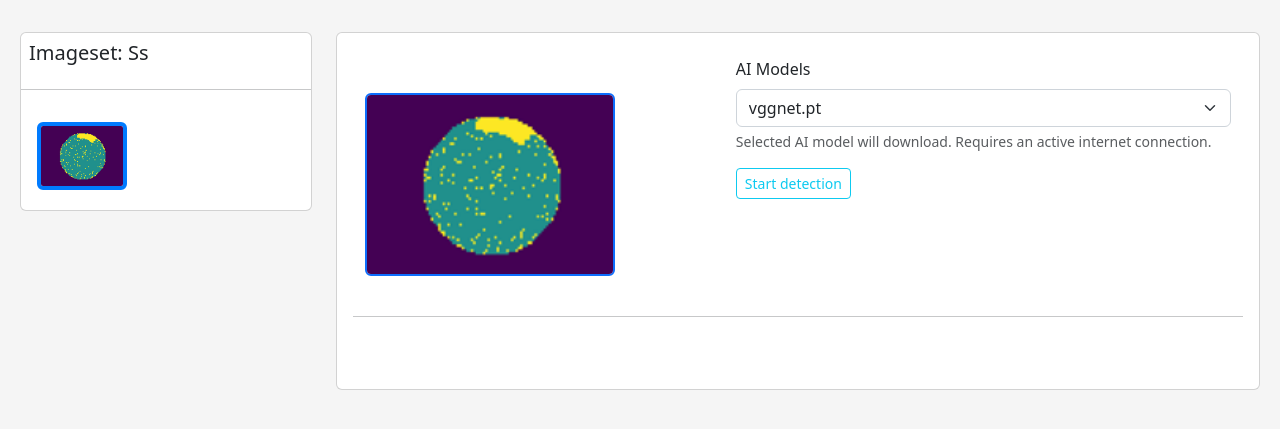
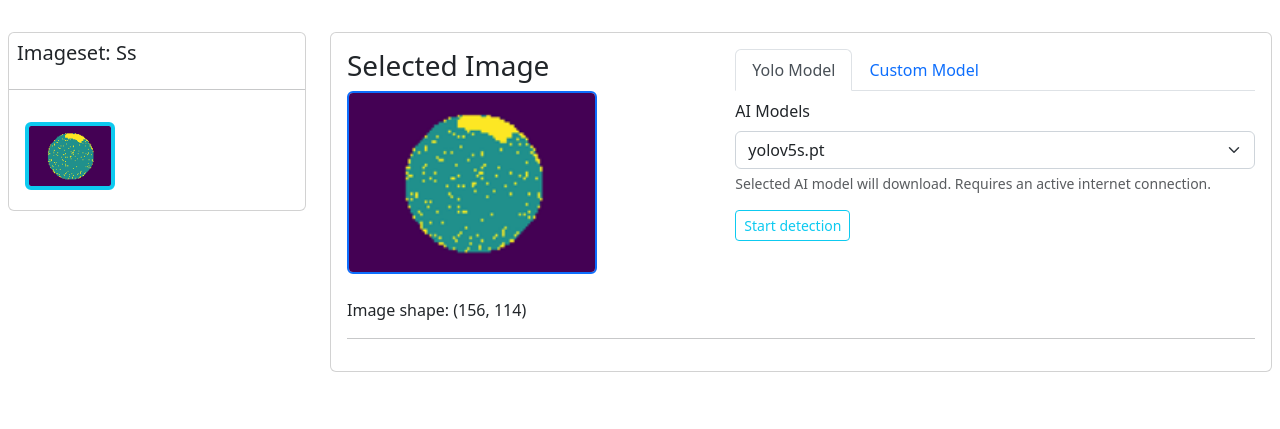
Before and after one commit to SeongJae999/semi-conductor_anomaly_detection, a Django app: page /detectobj/1/selected_image/ in a window 1280 px wide. Shown: the part 56-485 px from the top of the page. Run offline with Django 5.2, Linux system fonts and the light colour scheme; a user stored in the database is signed in; data comes from the database, SQL or seed files in the repository; both versions use the stored data as it was after the commit; data that the repository does not hold is empty; some libraries are stand-ins or nearby versions.

Commit message:
before end

```diff
--- a/apps/detectobj/models.py
+++ b/apps/detectobj/models.py
@@ -30,6 +30,7 @@
     detection_info = models.JSONField(null=True, blank=True)
 
     AIMODEL_CHOICES = [
+         ('yolov5s.pt', 'yolov5s.pt'),
         ('vggnet.pt','vggnet.pt'),
     ]
 
--- a/apps/detectobj/templates/detectobj/select_inference_image.html
+++ b/apps/detectobj/templates/detectobj/select_inference_image.html
@@ -4,12 +4,7 @@
 
 
 {% block on_page_css %}
-    <style>{
-        font-family: 'Do Hyeon', sans-serif;
-        }
-    </style>
-    <link href="{% static 'css/ekko-lightbox.css' %}" rel="stylesheet">
-    <link href="{% static 'css/showstyle.css' %}" rel="stylesheet">
+  <link href="{% static 'css/ekko-lightbox.css' %}" rel="stylesheet">
 {% endblock on_page_css %}
 
 {% block title %}
@@ -22,8 +17,8 @@
     </div>
 {% endblock leftbar %}
 
+
 {% block content %}
-
     <div class='col-sm-9 my-2' id='main-div'>
         <div class="card">
             <div class="card-body">
@@ -33,8 +28,18 @@
                         <a href="{{ img_qs.get_imageurl }}" data-toggle="lightbox" data-gallery="image-gallery">
                             <img src="{{ img_qs.get_imageurl }}" class="border border-2 border-primary rounded mb-4" width="250" height="auto" />
                         </a>
+                        <div class="">
+                            Image shape: {{ img_qs.get_imgshape }}
+
+                        </div>
                     </div>
                     <div class="col-sm-7">
+                        <nav>
+                            <div class="nav nav-tabs" id="nav-tab" role="tablist">
+                                <button class="nav-link active" id="nav-yolo-tab" data-bs-toggle="tab" data-bs-target="#nav-yolo" type="button" role="tab" aria-controls="nav-yolo" aria-selected="true">Yolo Model</button>
+                                <button class="nav-link" id="nav-custom-tab" data-bs-toggle="tab" data-bs-target="#nav-custom" type="button" role="tab" aria-controls="nav-custom" aria-selected="false">Custom Model</button>
+                            </div>
+                        </nav>
                         <div class="tab-content" id="nav-tabContent">
                             <div class="tab-pane fade show active" id="nav-yolo" role="tabpanel" aria-labelledby="nav-yolo-tab" tabindex="0">
                                 <form class="mt-2 mb-2" action="" method="POST">
@@ -43,86 +48,43 @@
                                     <button type="submit" class="btn btn-outline-info btn-sm">Start detection</button>
                                 </form>
                             </div>
+                            <div class="tab-pane fade" id="nav-custom" role="tabpanel" aria-labelledby="nav-custom-tab" tabindex="0">
+                                <form class="mt-2 mb-2" action="" method="POST">
+                                    {% csrf_token %}
+                                    {{ form2|crispy }}
+                                    <button type="submit" class="btn btn-outline-info btn-sm">Start detection</button>
+                                </form>
+                            </div>
                         </div>
                     </div>
                 </div>
                 <hr>
                 <div class="row">
-                    <div id="text-center" class="col-sm-12">
-                        {% if inf_img_qs %}
-                            <div class="card card-body">
-                                {% for img in page_obj %}
-                                    <div class="leftpage">
-                                        <h3>테스트결과</h3>
-                                        <img src="{{ img.get_imageurl }}" class= "img-fluid" width=auto height=auto/>
-                                        <h4 id="count">1/{{files|length}}</h4>
-                                    </div>
-                                    <div class="filetitle">
-                                        <h3> 파일명 </h3>
-                                        <h4 id="imgname">{{ img.name }}</h4>   <!--첫페이지 파일명 불러오기-->
-                                    </div>
-
-                                    <div class="resultpage">
-                                        <h3> 검사 결과 : </h3>
-                                        <h4 id="resultlabel">{{pf.0}}</h4>    <!--첫페이지 결과값 불러오기-->
-                                    </div>
-
-                                    <div class="defectlist">
-                                        <h3> 결함 종류 : <h3>
-                                        <h4 id="defect">{{resultlist.0}}</h4>
-                                    </div>
-
-                                    <div class="rate">
-                                        <h3> 수율 : {{rate}}</h3>
-                                        <h4 id="ratelabel">({{correct}} / {{datanum}})</h4>    <!--첫페이지 결과값 불러오기-->
-                                    </div>
-
-                                    <div class="buttoncon">
-                                        <p>
-                                        <button class="button" onclick="changePic(0);">이전</button>    <!--버튼-->
-                                        <button class="button" onclick="changePic(1);">다음</button>
-                                        </p>
-                                    </div>
-                                {% endfor %}
+                    <div class="col-sm-12">
+                        {% if inferenced_img_dir %}
+                                <h3 class="cart-title">inferenced Image
+                                    <button class="btn btn-info btn-sm" type="button" data-bs-toggle="collapse" data-bs-target="#collapseExample" aria-expanded="false" aria-controls="collapseExample">
+                                        Show Resultss
+                                    </button>
+                                </h3>
+                            <div class="collapse" id="collapseExample">
+                                <div class="card card-body">
+                                {% if results_list|length > 0 %}
+                                <h5 class="cart-title text-muted"> 파일 이름 :
+                                <span class="text-success">img001.png</span></h5>
+                                <hr>
+                                <h5 class="cart-title text-muted"> 검사 결과 :
+                                <span class="text-success">Fail</span></h5>
+                                <hr>
+                                <h5 class="cart-title text-muted"> 불량 유형 :
+                                <span class="text-success">Loc</span></h5>
+                                <hr>
+                                {% else %}
+                                        Model Unable to predict. Try another modelx.
+                                {% endif %}
+                                </div>
                             </div>
-                        {% endif %}
-                            {% if inferenced_img_dir %}
-                                <div class="card card-body">
-                                    <div class="leftpage">
-                                        <h3>테스트결과</h3>
-                                        {% for img in page_obj %}
-                                            <img src="{{ img.get_imageurl }}" class= "img-fluid" width=auto height=auto/>
-                                            <h4 id="imgname">{{ files.0 }}</h4>
-                                        {% endfor %}
-                                        <h4 id="count">1/{{files|length}}</h4>
-                                    </div>
-                                    <div class="filetitle">
-                                        <h3> 파일명 </h3>
-                                        <h4 id="imgname">{{files.0}}</h4>   <!--첫페이지 파일명 불러오기-->
-                                    </div>
-
-                                    <div class="resultpage">
-                                        <h3> 검사 결과 : </h3>
-                                        <h4 id="resultlabel">{{pf.0}}</h4>    <!--첫페이지 결과값 불러오기-->
-                                    </div>
-
-                                    <div class="defectlist">
-                                        <h3> 결함 종류 : <h3>
-                                        <h4 id="defect">{{resultlist.0}}</h4>
-                                    </div>
-
-                                    <div class="rate">
-                                        <h3> 수율 : {{rate}}</h3>
-                                        <h4 id="ratelabel">({{correct}} / {{datanum}})</h4>    <!--첫페이지 결과값 불러오기-->
-                                    </div>
-
-                                    <div class="buttoncon">
-                                        <p>
-                                        <button class="button" onclick="changePic(0);">이전</button>    <!--버튼-->
-                                        <button class="button" onclick="changePic(1);">다음</button>
-                                        </p>
-                                    </div>
-                                </div>
+                                <img src="{{inferenced_img_dir}}" alt="" class="img-fluid px-4 py-4"  width="120%" height="auto"/>
                             {% endif %}
                     </div>
                 </div>
--- a/apps/detectobj/views.py
+++ b/apps/detectobj/views.py
@@ -28,6 +28,7 @@
 from tensorflow.keras.layers import Input
 import glob
 import json
+import yolov5
 
 # Create your views here.
 class InferencedImageDetectionView(LoginRequiredMixin, DetailView):
@@ -64,162 +65,71 @@
         )
         context["page_obj"] = page_obj
 
-
-    # 폴더안의 파일 삭제 함수
-    def DeleteAllFiles(self, filePath):
-        if os.path.exists(filePath):
-            for file in os.scandir(filePath):
-                os.remove(file.path)
-
-    def get_pagination(self, context, images_qs):
-        paginator = Paginator(
-            images_qs, settings.PAGINATE_DETECTION_IMAGES_NUM)
-        page_number = self.request.GET.get('page')
-        page_obj = paginator.get_page(page_number)
-        context["is_paginated"] = (
-            images_qs.count() > settings.PAGINATE_DETECTION_IMAGES_NUM
-        )
-        context["page_obj"] = page_obj
-
-    #wafer map dimension initialize
-    def find_dim(self, x):
-        dim0=np.size(x,axis=0)
-        dim1=np.size(x,axis=1)
-        return dim0,dim1
-
-    def test_data_preprocessing(self):
-        df = pd.read_pickle("C:\mango\LSWMD.pkl")
-        df = df.drop(['waferIndex'], axis = 1)
-        df['waferMapDim']=df.waferMap.apply(self.find_dim)
-        df['failureNum']=df.failureType
-        df['trainTestNum']=df.trianTestLabel
-
-        mapping_type={'Center':0,'Donut':1,'Edge-Loc':2,'Edge-Ring':3,'Loc':4,'Random':5,'Scratch':6,'Near-full':7,'none':8}
-        mapping_traintest={'Training':0,'Test':1}
-        df = df.replace({'failureNum':mapping_type, 'trainTestNum':mapping_traintest})
-
-        x_test = x_test.reshape((-1, 27, 27, 1))
-
-        sub_df = df.loc[df['waferMapDim'] == (25, 27)]
-
-        sw = np.ones((1, 25, 27))
-        label = list()
-
-        for i in range(len(sub_df)):
-            if len(sub_df.iloc[i,:]['failureType']) == 0:
-                continue
-            sw = np.concatenate((sw, sub_df.iloc[i,:]['waferMap'].reshape(1, 25, 27)))
-            label.append(sub_df.iloc[i,:]['failureType'][0][0])
-
-        x1 = sw[1:]
-        # 27 x 27 사이즈로 맞추기 위한 padding 처리
-        x = np.pad(x1, ((0,0),(1,1),(0,0)), mode='constant', constant_values = (0,0))
-        y = np.array(label).reshape((-1,1))
-
-        sub_df1 = df.loc[df['waferMapDim'] == (26, 26)]
-
-        sw1 = np.ones((1, 26, 26))
-        label1 = list()
-
-        for i in range(len(sub_df1)):
-            if len(sub_df1.iloc[i,:]['failureType']) == 0:
-                continue
-            sw1 = np.concatenate((sw1, sub_df1.iloc[i,:]['waferMap'].reshape(1, 26, 26)))
-            label1.append(sub_df1.iloc[i,:]['failureType'][0][0])
-
-        x2 = sw1[1:]
-        x3 = np.pad(x2, ((0,0),(1,0),(1,0)), mode='constant', constant_values = (0,0))
-        y2 = np.array(label1).reshape((-1,1))
-
-        sub_df2 = df.loc[df['waferMapDim'] == (27, 25)]
-
-        sw2 = np.ones((1, 27, 25))
-        label2= list()
-
-        for i in range(len(sub_df2)):
-            if len(sub_df2.iloc[i,:]['failureType']) == 0:
-                continue
-            sw2 = np.concatenate((sw2, sub_df2.iloc[i,:]['waferMap'].reshape(1, 27, 25)))
-            label2.append(sub_df2.iloc[i,:]['failureType'][0][0])
-
-        x4 = sw2[1:]
-        x5 = np.pad(x4, ((0,0),(0,0),(1,1)), mode='constant', constant_values = (0,0))
-        y3 = np.array(label2).reshape((-1,1))
-
-        x3 = np.concatenate((x3, x5[0:]))
-        y2 = np.concatenate((y2, y3))
-
-        x = np.concatenate((x, x3[0:]))
-        y = np.concatenate((y, y2))
-
-        faulty_case = np.unique(y)
-
-        # '감지되지 않는' none 불량 라벨 제거
-        none_idx = np.where(y=='none')[0][np.random.choice(len(np.where(y=='none')[0]), size=25000, replace=False)]
-        new_x = np.delete(x, none_idx, axis=0)
-        new_y = np.delete(y, none_idx, axis=0)
-
-        #train과 test 데이터를 8:2 비율로 맞춤
-        x_train_temp, x_test, y_train_temp, y_test = train_test_split(new_x, new_y, test_size=0.2, random_state=789)
-
-        #x_test : 채널 추가
-        x_test = x_test.reshape((-1, 27, 27, 1))
-
-        # One-hot-Encoding
-        nx_test = np.zeros((len(x_test), 27, 27, 3))
-
-        for w in range(len(x_test)):
-            for i in range(27):
-                for j in range(27):
-                    nx_test[w, i, j, int(x_test[w, i, j])] = 1
-
-        #y_test : 문자열 데이터를 정수형으로 형변환
-        for i, l in enumerate(faulty_case):
-            y_test[y_test==l] = i
-
-        # one-hot-encoding - 10진 정수 형식을 2진 바이너리 형식으로 변경
-        y_test = to_categorical(y_test)
-
-        for w in range(len(x_test)):
-            for i in range(27):
-                for j in range(27):
-                    nx_test[w, i, j, int(x_test[w, i, j])] = 1
-
-        return nx_test, y_test, faulty_case
-
     def post(self, request, *args, **kwargs):
         img_qs = self.get_object()
         img_bytes = img_qs.image.read()
         img = I.open(io.BytesIO(img_bytes))
 
-        ai_model_name = self.request.POST.get("ai_model")
+        # Get form data
+        custom_model_id = self.request.POST.get("custom_model")
+        yolo_model_name = self.request.POST.get("ai_model")
 
-        json_file = open("vgg16.json", "r")
-        loaded_json_model = json_file.read()
-        json_file.close()
-        loaded_model = model_from_json(loaded_json_model)
-        loaded_model.load_weights("vgg16_model.h5")
-        loaded_model.compile(loss='categorical_crossentropy', optimizer=optimizers.Adam(learning_rate=0.001), metrics=['accuracy'])
+        # Yolov5 dirs
+        yolo_weightsdir = settings.YOLOV5_WEIGTHS_DIR
 
-        x_data, y_data, faulty_case = self.test_data_preprocessing()
+        # Whether user selected a custom model for the detection task
+        # An offline model will be used for detection provided user has
+        # uploaded this model.
+        if custom_model_id:
+            detection_model = MLModel.objects.get(id=custom_model_id)
+            model = yolov5.load(detection_model.pth_filepath)
+            # print(model.names)
 
-        vy_pred = loaded_model.predict(x_data)
+        # Whether user selected a yolo model for the detection task
+        # Selected yolov5 model will be downloaded, and ready for object
+        # detection task. Yolov5 Api's will start working.
+        elif yolo_model_name:
+            model = yolov5.load(os.path.join(yolo_weightsdir, yolo_model_name))
 
-        vy_test_decode = np.ones(len(y_data))
-        vy_pred_decode = np.ones(len(vy_pred))
+        # classnames = model.names  (display classes in the model)
+        results_list = []
+        results = model(img, size=(27,27))
+        results_list = results.pandas().xyxy[0].to_json(orient="records")
+        results_list = literal_eval(results_list)
+        classes_list = [item["name"] for item in results_list]
+        results_counter = collections.Counter(classes_list)
+        # if results_list == []:
+        #     messages.warning(
+        #         request, f'Model "{detection_model.name}" unable to predict. Try with another model.')
+        # else:
+        results.render()
 
-        for i in range(len(vy_pred)):
-            vy_pred_decode[i] = np.argmax(vy_pred[i])
-            vy_test_decode[i] = np.argmax(y_data[i])
 
+        media_folder = settings.MEDIA_ROOT
+        inferenced_img_dir = os.path.join(
+            media_folder, "inferenced_image")
+        if not os.path.exists(inferenced_img_dir):
+            os.makedirs(inferenced_img_dir)
+
+        # print(dir(results))
+        for img in results.ims:
+            img_base64 = I.fromarray(img)
+            img_base64.save(
+                f"{inferenced_img_dir}/{img_qs}", format="JPEG")
+
+        # Create/update the inferencedImage instance
         inf_img_qs, created = InferencedImage.objects.get_or_create(
             orig_image=img_qs,
             inf_image_path=f"{settings.MEDIA_URL}inferenced_image/{img_qs.name}",
         )
-
-        inf_img_qs.ai_model = ai_model_name
+        inf_img_qs.detection_info = results_list
+        if custom_model_id:
+            inf_img_qs.custom_model = detection_model
+        elif yolo_model_name:
+            inf_img_qs.yolo_model = yolo_model_name
         inf_img_qs.save()
 
+        results_list.append(json.dumps(dict(results_list)))
         # set image is_inferenced to true
         img_qs.is_inferenced = True
         img_qs.save()
@@ -230,10 +140,11 @@
         # For pagination POST request
         context = {}
         self.get_pagination(context, images_qs)
-        context["enumerate"] = enumerate
-        context["len"] = len
-        context["img_qs"] = False
+
+        context["img_qs"] = img_qs
         context["inferenced_img_dir"] = f"{settings.MEDIA_URL}inferenced_image/{img_qs}"
+        context["results_list"] = results_list
+        context["results_counter"] = results_counter
         context["form1"] = AIModelForm()
         context["form2"] = InferencedImageForm()
         return render(self.request, self.template_name, context)
--- a/config/settings/base.py
+++ b/config/settings/base.py
@@ -14,6 +14,7 @@
 
 from pathlib import Path
 
+import os
 import sys
 import json
 
@@ -156,6 +157,11 @@
 MEDIA_URL = "/media/"
 MEDIA_ROOT = BASE_DIR / "media"
 
+YOLOV5_ROOTDIR = os.path.join(BASE_DIR, 'yolov5')
+YOLOV5_WEIGTHS_DIR = os.path.join(YOLOV5_ROOTDIR, 'weights')
+if not os.path.exists(YOLOV5_WEIGTHS_DIR):
+    os.makedirs(YOLOV5_WEIGTHS_DIR)
+
 MODEL_CONFIDENCE = 0.45
 PAGINATE_DETECTION_IMAGES_NUM = 25
 # Default primary key field type
```
Also changed, not shown: db.sqlite3, media/inferenced_image/img002.png (added), 1 other file.
